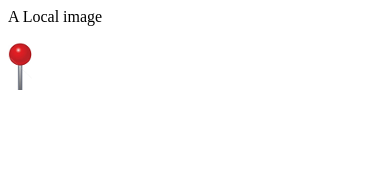
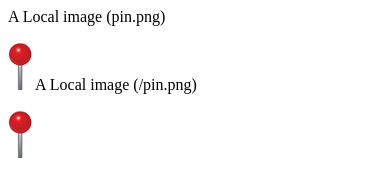
Before and after one commit to scottkaplan/local, a plain HTML site: page index.html in a window 390 px wide. Drawn offline with Linux system fonts and the light colour scheme; some packages are replaced by stand-ins of ours.

Commit message:
phonegap

```diff
--- a/index.html
+++ b/index.html
@@ -5,8 +5,11 @@
     <script type="text/javascript" src="cordova.js"></script>
   </head>
   <body>
-    A Local image
+    A Local image (pin.png)
     <p>
     <img src="pin.png">
+    A Local image (/pin.png)
+    <p>
+    <img src="/pin.png">
   </body>
 </html>
```
